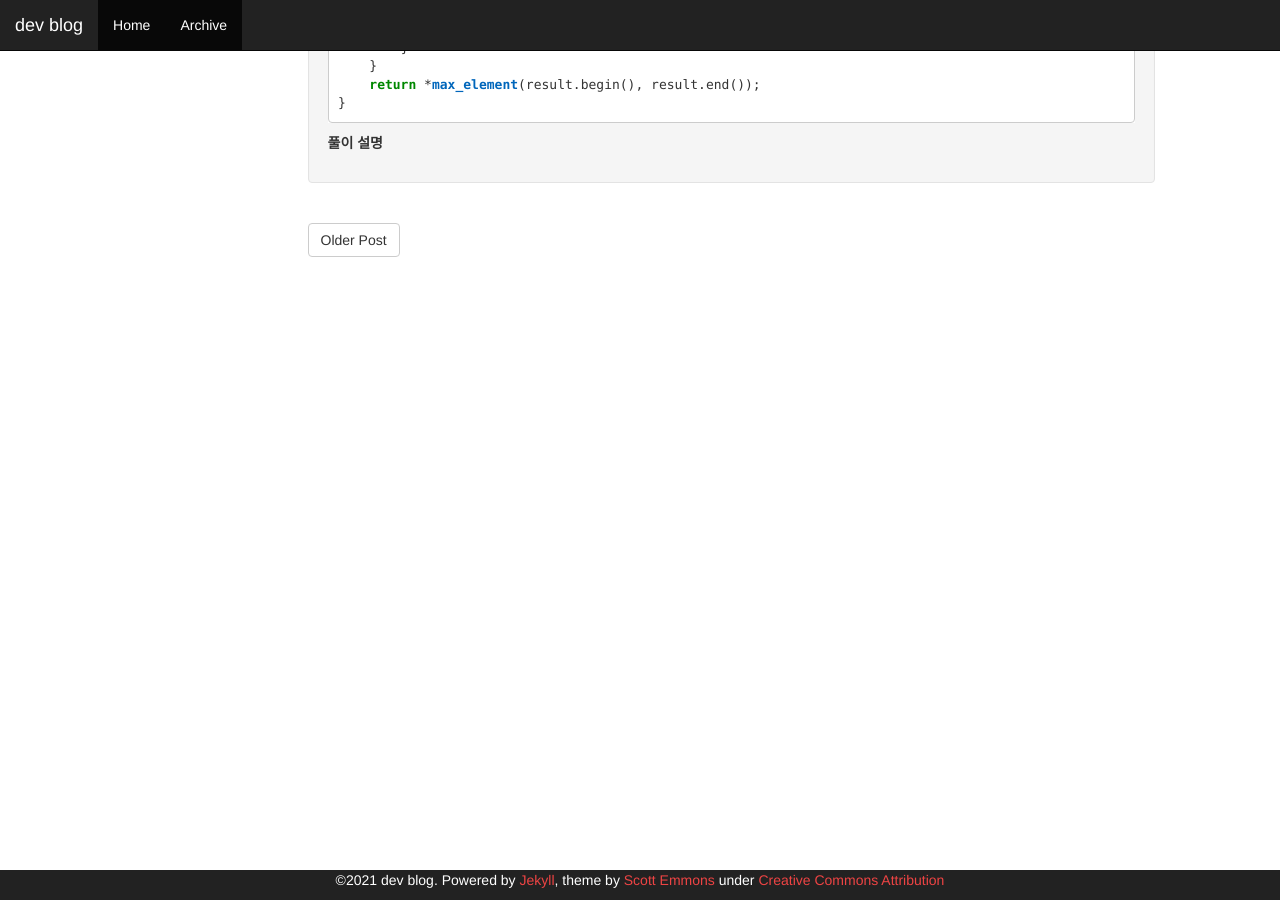
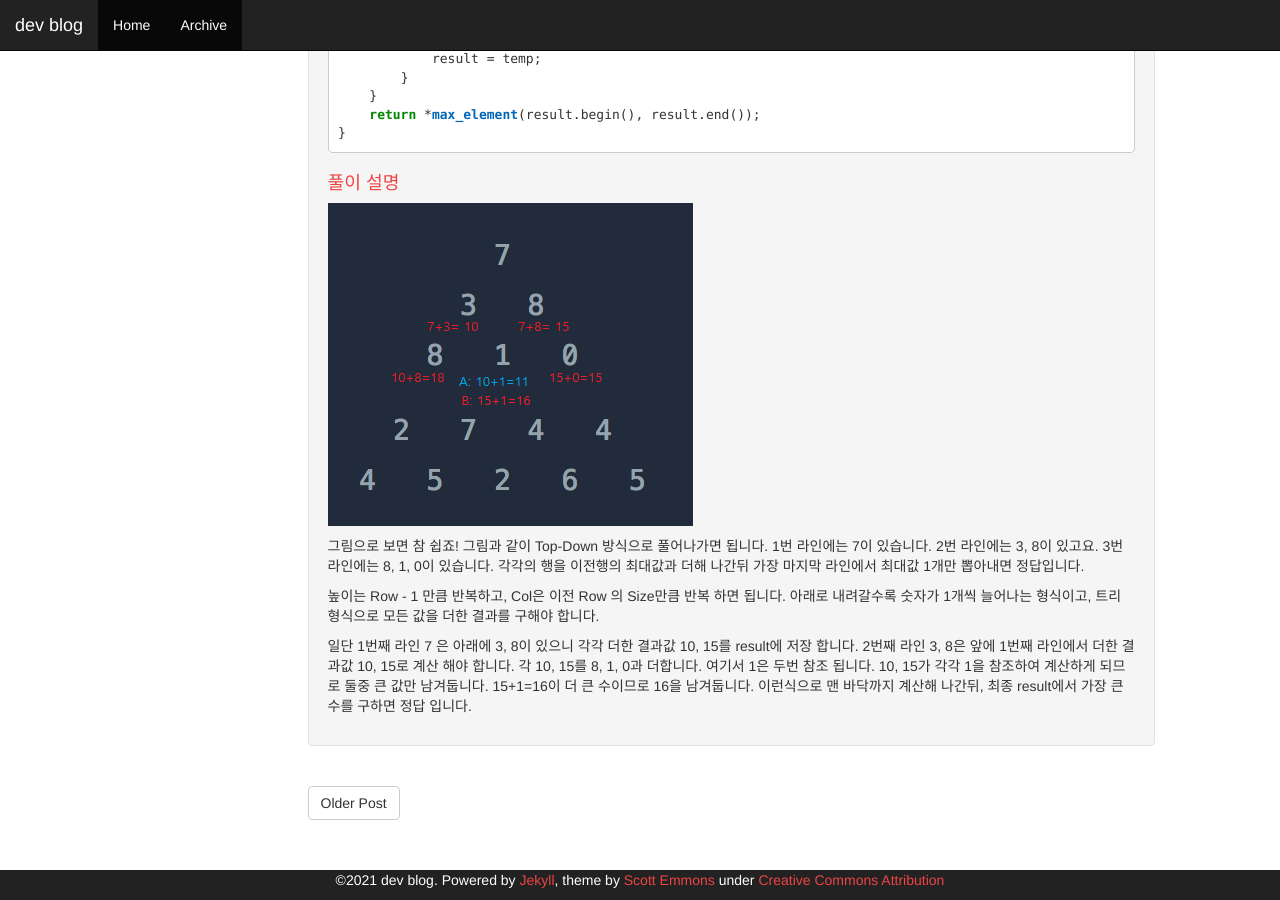
Before and after one commit to onedol1128/onedol1128.github.io, a Jekyll site: the page built from _posts/programmers/dp/2021-02-22-triangle.md, in a window 1280 px wide and 900 px high, scrolled down 1216 px. Built offline with Jekyll 4.4.1, drawn with Linux system fonts in a browser that asks for light colours.

Commit message:
triangle answer

````diff
--- a/_posts/programmers/dp/2021-02-22-triangle.md
+++ b/_posts/programmers/dp/2021-02-22-triangle.md
@@ -13,6 +13,8 @@ comments: true
 ==========
 
 ![lv3-triangle]({{ site.baseurl}}/images/lv3-triangle.png)
+
+
 
 문제 설명
 ========
@@ -39,6 +41,7 @@ comments: true
 입출력 예
 ========
 **입력** : [[7], [3, 8], [8, 1, 0], [2, 7, 4, 4], [4, 5, 2, 6, 5]]
+
 **출력** : 30
 
 
@@ -71,4 +74,18 @@ int solution(vector<vector<int>> triangle) {
 ```
 
 
-**풀이 설명**
+
+풀이 설명
+========
+
+![lv3-triangle-calc]({{ site.baseurl}}/images/lv3-triangle-calc.png)
+
+그림으로 보면 참 쉽죠! 그림과 같이 Top-Down 방식으로 풀어나가면 됩니다.
+1번 라인에는 7이 있습니다. 2번 라인에는 3, 8이 있고요. 3번 라인에는 8, 1, 0이 있습니다. 각각의 행을 이전행의 최대값과 더해 나간뒤 가장 마지막 라인에서 최대값 1개만 뽑아내면 정답입니다.
+
+높이는 Row - 1 만큼 반복하고, Col은 이전 Row 의 Size만큼 반복 하면 됩니다.
+아래로 내려갈수록 숫자가 1개씩 늘어나는 형식이고, 트리 형식으로 모든 값을 더한 결과를 구해야 합니다.
+
+일단 1번째 라인 7 은 아래에 3, 8이 있으니 각각 더한 결과값 10, 15를 result에 저장 합니다.
+2번째 라인 3, 8은 앞에 1번째 라인에서 더한 결과값 10, 15로 계산 해야 합니다.
+각 10, 15를 8, 1, 0과 더합니다. 여기서 1은 두번 참조 됩니다. 10, 15가 각각 1을 참조하여 계산하게 되므로 둘중 큰 값만 남겨둡니다. 15+1=16이 더 큰 수이므로 16을 남겨둡니다. 이런식으로 맨 바닥까지 계산해 나간뒤, 최종 result에서 가장 큰 수를 구하면 정답 입니다.
````
Also changed, not shown: images/lv3-triangle-calc.png (added).
